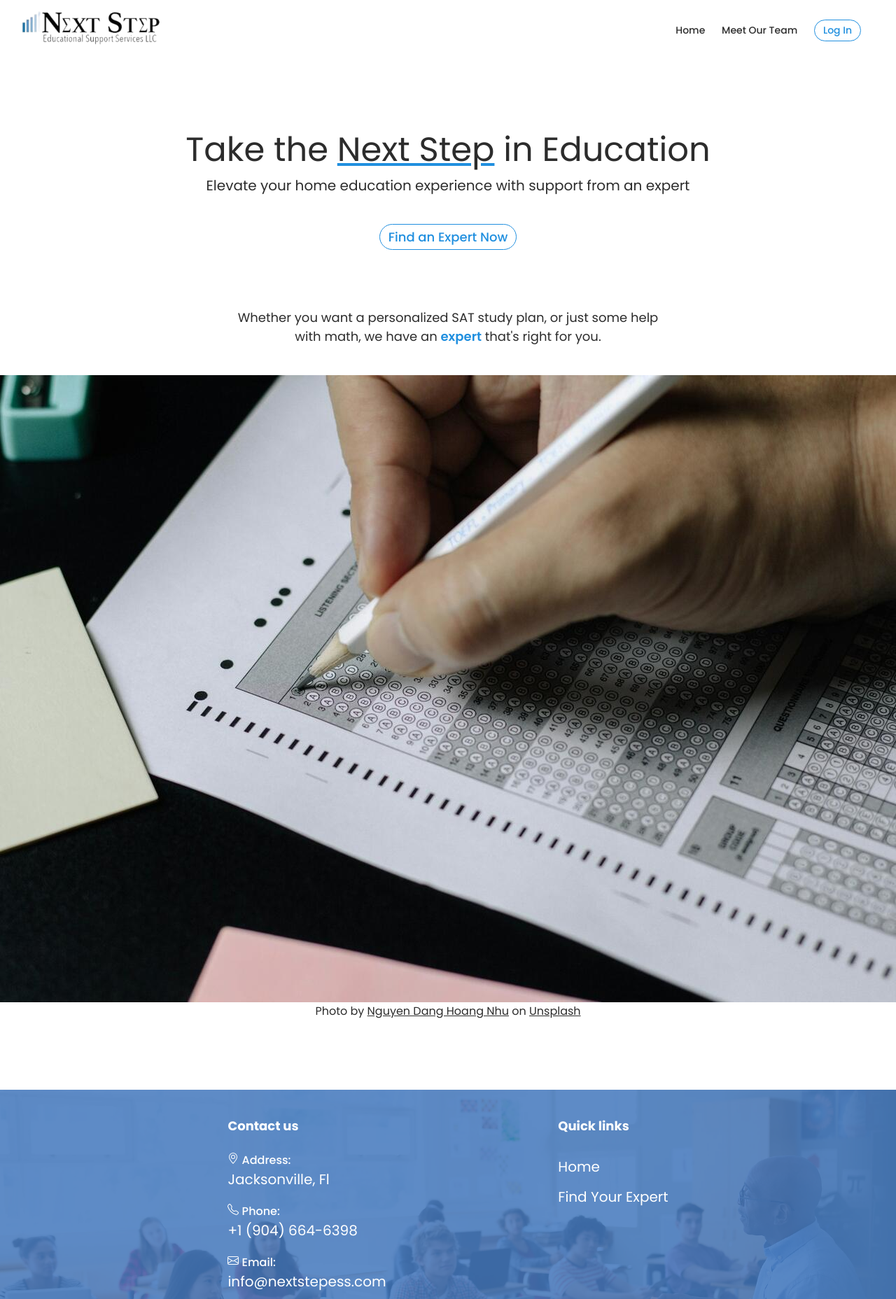
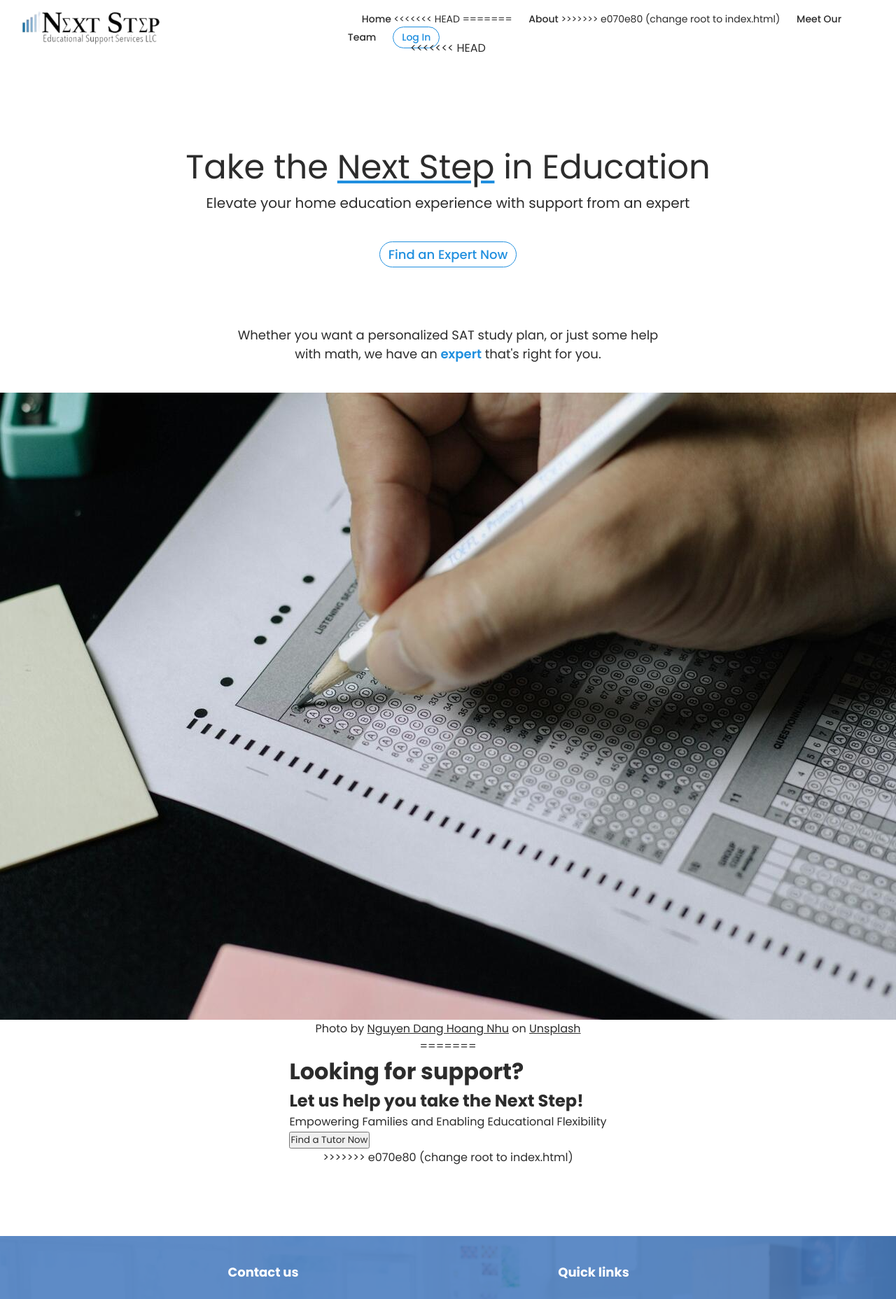
Before and after one commit to EthanCloin/giron-tutoring-poc, a Flask app: page / in a window 1280 px wide. Shown: the top 1856 px of the page at 70% size. Run offline with Flask 3, Linux system fonts and the light colour scheme; parts of the project's set-up code (start-up, migrations or seed data) failed here and were passed over.

Commit message:
change root to index.html

```diff
--- a/app/templates/index.html
+++ b/app/templates/index.html
@@ -1,4 +1,5 @@
 {% extends 'layout.html' %} {% block content %}
+<<<<<<< HEAD
 <style>
   .hero {
     width: 100vw;
@@ -84,4 +85,15 @@
   >
 </div>
 
+=======
+<div class="intro-text">
+  <h1>Looking for support?</h1>
+  <h2>Let us help you take the Next Step!</h2>
+  <p>Empowering Families and Enabling Educational Flexibility</p>
+  <!-- some nice student pictures -->
+  <a href="{{ url_for('tutors.all_tutors_view')}}">
+    <button>Find a Tutor Now</button>
+  </a>
+</div>
+>>>>>>> e070e80 (change root to index.html)
 {% endblock %}
--- a/app/templates/navbar.html
+++ b/app/templates/navbar.html
@@ -7,7 +7,11 @@
   </a>
   <nav class="navigation">
     <a class="nav-util" href="{{ url_for('home')}}">Home</a>
+<<<<<<< HEAD
     <!-- <a class="nav-util" href="#">About</a> -->
+=======
+    <a class="nav-util" href="#">About</a>
+>>>>>>> e070e80 (change root to index.html)
     <a class="nav-util" href="{{ url_for('tutors.all_tutors_view') }}"
       >Meet Our Team</a
     >
```
Also changed, not shown: booking.db.
